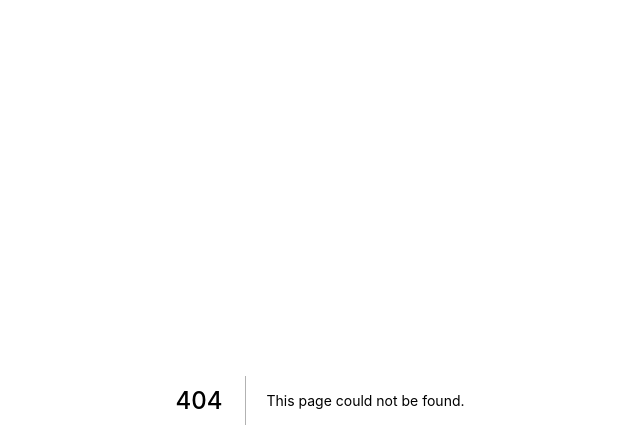
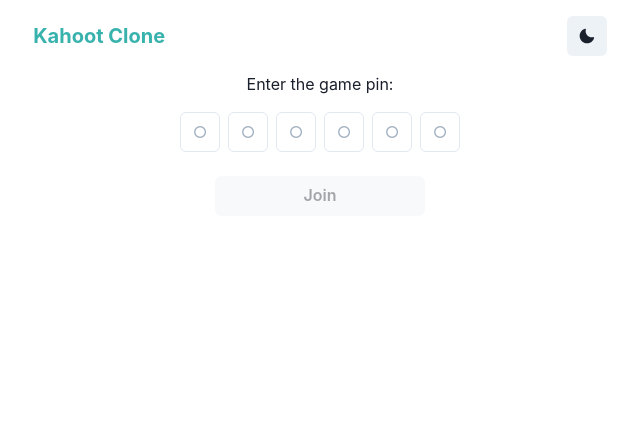
Before and after one commit to TGlide/kahoot-clone, a Next.js app: page /join in a window 1280 px wide. Before the commit this address had no page. Shown: the top 448 px of the page, without its empty margins (320-960 px from the left). Built offline with nearby package versions, Linux system fonts and the light colour scheme; no server answers; the database is empty.

Commit message:
feat: join game

```diff
--- /dev/null
+++ b/src/context/firebase.tsx
@@ -0,0 +1,67 @@
+import { createContext, useContext, useEffect, useState } from "react";
+import firebase from "firebase";
+import { Game } from "../entities/Game";
+
+interface FirebaseProps {
+  games?: {
+    [key: string]: Game;
+  };
+  app?: firebase.app.App;
+}
+
+const firebaseConfig = {
+  apiKey: process.env.NEXT_PUBLIC_FIREBASE_APP_ID,
+  authDomain: process.env.NEXT_PUBLIC_FIREBASE_AUTH_DOMAIN,
+  databaseURL: process.env.NEXT_PUBLIC_FIREBASE_DB_URL,
+  projectId: process.env.NEXT_PUBLIC_FIREBASE_PROJECT_ID,
+  storageBucket: process.env.NEXT_PUBLIC_FIREBASE_STORAGE_BUCKET,
+  messagingSenderId: process.env.NEXT_PUBLIC_FIREBASE_MSG_SENDER_ID,
+  appId: process.env.NEXT_PUBLIC_FIREBASE_APP_ID,
+  measurementId: process.env.NEXT_PUBLIC_FIREBASE_MSRMT_ID,
+};
+
+const FirebaseContext = createContext<FirebaseProps>({});
+
+export const FirebaseProvider: React.FC = ({ children }) => {
+  const [games, setGames] = useState<FirebaseProps["games"]>({});
+  const [fb, setFb] = useState<firebase.app.App | undefined>(undefined);
+
+  useEffect(
+    function initializeFirebase() {
+      if (!fb) {
+        setFb(firebase.apps?.[0] || firebase.initializeApp(firebaseConfig));
+      }
+    },
+    [fb]
+  );
+
+  useEffect(
+    function getGames() {
+      if (!fb) return;
+      const db = firebase.database();
+      db.ref("games").on("value", (snapshot) => {
+        const data = snapshot.val();
+        setGames(data);
+      });
+    },
+    [fb]
+  );
+
+  return (
+    <FirebaseContext.Provider value={{ games, app: fb }}>
+      {children}
+    </FirebaseContext.Provider>
+  );
+};
+
+export const useFirebase = () => {
+  const context = useContext(FirebaseContext);
+
+  if (context === undefined) {
+    throw new Error(
+      "useAlert must be used within the AlertsProvider component"
+    );
+  }
+
+  return context;
+};
--- /dev/null
+++ b/src/entities/Game.ts
@@ -0,0 +1,11 @@
+export type Player = {
+  points: number;
+  screen_name: string;
+};
+
+export type Game = {
+  players: {
+    [key: string]: Player;
+  };
+  state: string;
+};
--- a/src/pages/_app.tsx
+++ b/src/pages/_app.tsx
@@ -1,14 +1,41 @@
-import { ChakraProvider } from '@chakra-ui/react'
-
-import theme from '../theme'
-import { AppProps } from 'next/app'
+import { ChakraProvider, Container, Flex, Link, Text } from "@chakra-ui/react";
+import { AppProps } from "next/app";
+import NextLink from "next/link";
+import { DarkModeSwitch } from "../components/DarkModeSwitch";
+import { FirebaseProvider } from "../context/firebase";
+import theme from "../theme";
 
 function MyApp({ Component, pageProps }: AppProps) {
   return (
     <ChakraProvider resetCSS theme={theme}>
-      <Component {...pageProps} />
+      <FirebaseProvider>
+        <Container size="lg" height="100vh">
+          <Flex
+            justifyContent="space-between"
+            align="center"
+            width="100%"
+            py={4}
+          >
+            <Link as={NextLink} href="/">
+              <Text
+                fontSize="xl"
+                fontWeight="700"
+                color={theme.colors.teal[400]}
+                _hover={{ cursor: "pointer", textDecorationLine: "underline" }}
+              >
+                Kahoot Clone
+              </Text>
+            </Link>
+            <Flex>
+              <DarkModeSwitch />
+            </Flex>
+          </Flex>
+
+          <Component {...pageProps} />
+        </Container>
+      </FirebaseProvider>
     </ChakraProvider>
-  )
+  );
 }
 
-export default MyApp
+export default MyApp;
--- /dev/null
+++ b/src/pages/join.tsx
@@ -0,0 +1,59 @@
+import {
+  Button,
+  Flex,
+  HStack,
+  PinInput,
+  PinInputField,
+  Text,
+} from "@chakra-ui/react";
+import { FormEvent, useState } from "react";
+import { useFirebase } from "../context/firebase";
+import { useCustomTheme } from "../theme";
+import { twoWayBind } from "../utils/twoWayBind";
+import { useRouter } from "next/router";
+
+const Join = () => {
+  const theme = useCustomTheme();
+  const { games } = useFirebase();
+  const router = useRouter();
+  const [pin, setPin] = useState("");
+  const [error, setError] = useState<null | string>(null);
+
+  const handleJoin = (e: FormEvent<HTMLFormElement>) => {
+    e.preventDefault();
+    setError(null);
+    if (!games) return setError("Couldn't fetch games.");
+    if (!Object.keys(games).includes(pin)) return setError("Invalid pin");
+    router.push(`lobby?game=${pin}`);
+  };
+
+  return (
+    <Flex flexDir="column" align="center">
+      <form onSubmit={handleJoin}>
+        <Flex flexDir="column" align="center">
+          <Text textAlign="center">Enter the game pin:</Text>
+          <HStack justify="center" mt={4}>
+            <PinInput {...twoWayBind(pin, setPin)}>
+              <PinInputField />
+              <PinInputField />
+              <PinInputField />
+              <PinInputField />
+              <PinInputField />
+              <PinInputField />
+            </PinInput>
+          </HStack>
+          <Button type="submit" disabled={pin.length < 6} w="75%" mt={6}>
+            Join
+          </Button>
+        </Flex>
+      </form>
+      {error && (
+        <Text color={theme.colors.red[400]} textAlign="center" mt={4}>
+          {error}
+        </Text>
+      )}
+    </Flex>
+  );
+};
+
+export default Join;
--- /dev/null
+++ b/src/utils/twoWayBind.ts
@@ -0,0 +1,8 @@
+export function twoWayBind(state: string, setter: (val: any) => void) {
+  return {
+    value: state,
+    onChange: (
+      e: React.ChangeEvent<HTMLInputElement | HTMLSelectElement> | string
+    ) => setter(typeof e === "string" ? e : e.target.value),
+  };
+}
```
Also changed, not shown: package.json (+6 -1 lines), src/pages/index.tsx (+10 -15 lines), src/pages/lobby.tsx (added, +122 -0 lines), 1 other file (tests, documents, lock files or other folders).
